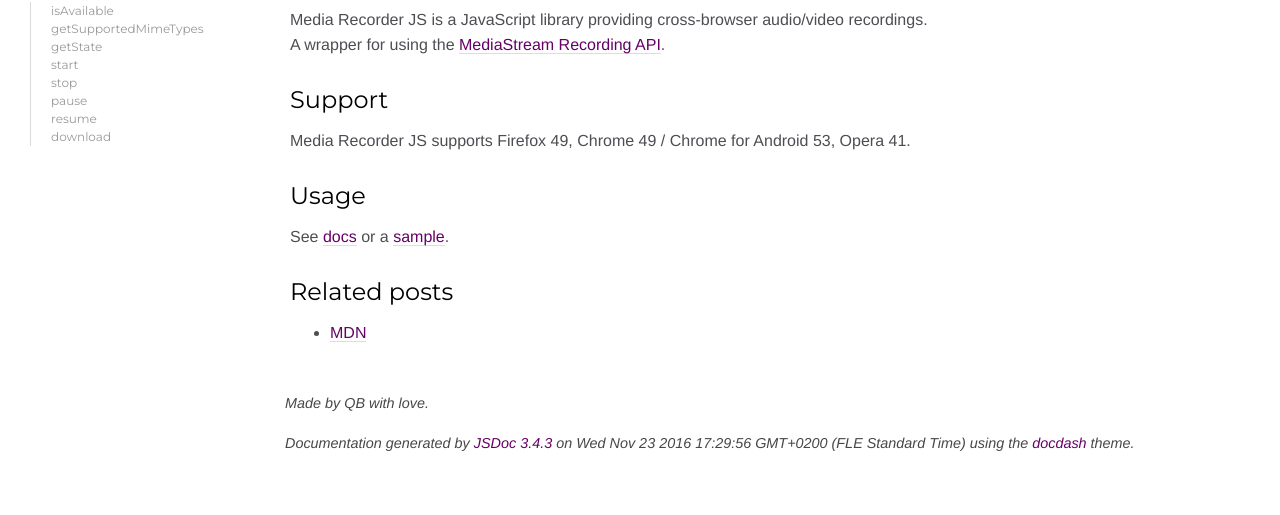
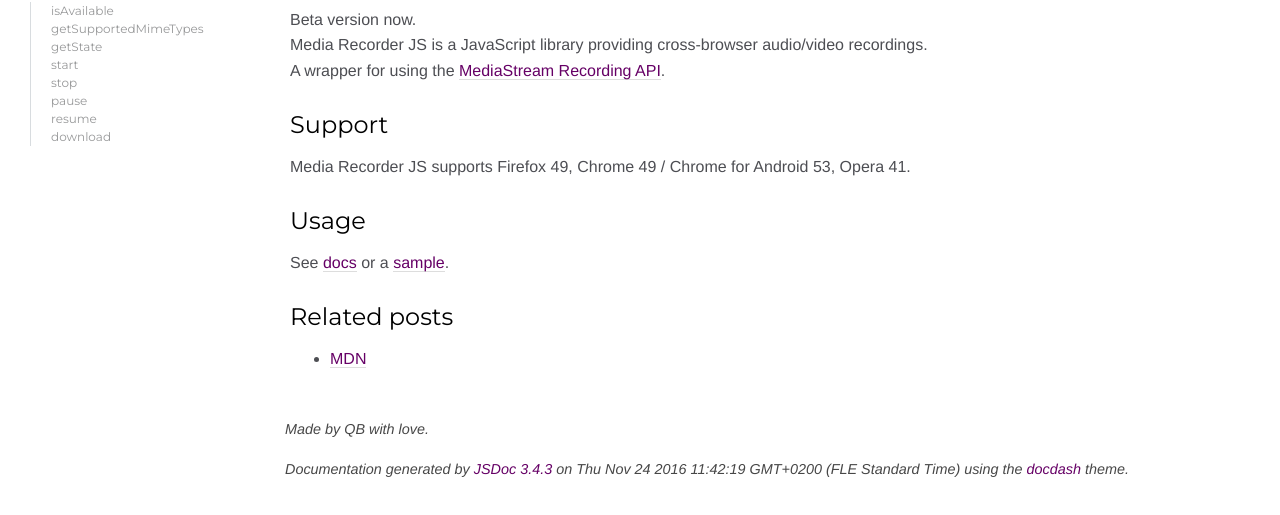
Before and after one commit to QuickBlox/javascript-media-recorder, a website: page docs/index.html in a window 1280 px wide. Shown: the part 91-606 px from the top of the page. Drawn offline with Linux system fonts and the light colour scheme.

Commit message:
* cleanup * added `npm run connect`

```diff
--- a/docs/index.html
+++ b/docs/index.html
@@ -46,7 +46,7 @@
 
 
     <section class="readme">
-        <article><h1>Media Recorder JS</h1><p>Media Recorder JS is a JavaScript library providing cross-browser audio/video recordings.<br>A wrapper for using the <a href="https://w3c.github.io/mediacapture-record/MediaRecorder.html">MediaStream Recording API</a>.</p>
+        <article><h1>Media Recorder JS</h1><p>Beta version now.<br>Media Recorder JS is a JavaScript library providing cross-browser audio/video recordings.<br>A wrapper for using the <a href="https://w3c.github.io/mediacapture-record/MediaRecorder.html">MediaStream Recording API</a>.</p>
 <h3>Support</h3><p>Media Recorder JS supports Firefox 49, Chrome 49 / Chrome for Android 53, Opera 41.</p>
 <h3>Usage</h3><p>See <a href="../docs/">docs</a> or a <a href="../sample">sample</a>.</p>
 <h3>Related posts</h3><ul>
@@ -65,7 +65,7 @@
 
 <footer>
     <p>Made by QB with love.</p>
-    Documentation generated by <a href="https://github.com/jsdoc3/jsdoc">JSDoc 3.4.3</a> on Wed Nov 23 2016 17:29:56 GMT+0200 (FLE Standard Time) using the <a href="https://github.com/clenemt/docdash">docdash</a> theme.
+    Documentation generated by <a href="https://github.com/jsdoc3/jsdoc">JSDoc 3.4.3</a> on Thu Nov 24 2016 11:42:19 GMT+0200 (FLE Standard Time) using the <a href="https://github.com/clenemt/docdash">docdash</a> theme.
 </footer>
 
 <script>prettyPrint();</script>
--- a/package.json
+++ b/package.json
@@ -7,7 +7,8 @@
     "setDevDependenciesGlobally": "npm i -g browserify",
     "generate-docs": "node_modules/.bin/jsdoc -c .jsdoc.json",
     "develop": "gulp develop",
-    "build": "gulp && gulp compress && npm run generate-docs"
+    "build": "gulp && gulp compress && npm run generate-docs",
+    "connect": "gulp connect"
   },
   "repository": {
     "type": "git",
```
Also changed, not shown: docs/index.js.html (+1 -1 lines), docs/qbMediaRecorder.html (+1 -1 lines), sample/index.html (+0 -34 lines).
